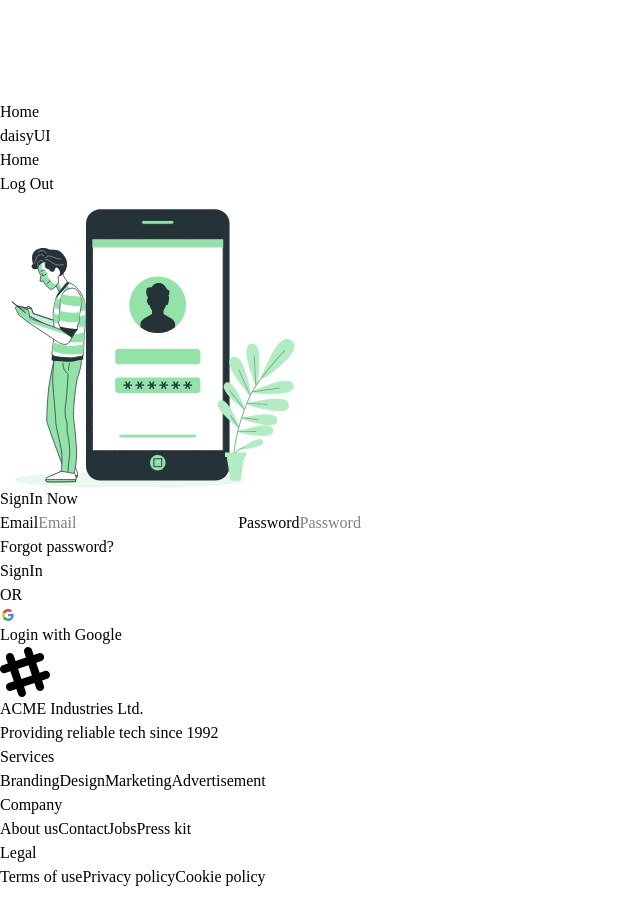
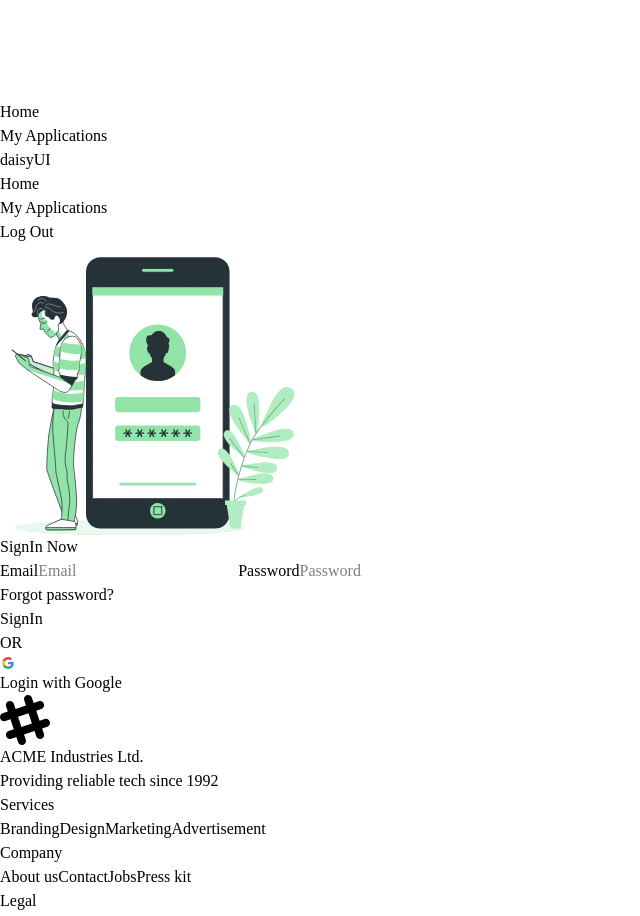
Before and after one commit to Debajit91/career-code, a React (Vite) app: page /signin in a window 1280 px wide. Shown: the part 1180-2096 px from the top of the page, without its empty margins (0-640 px from the left). Before the commit the page ends 2069 px from the top, so only its background shows below. Built offline with nearby package versions, Linux system fonts and the light colour scheme; no server answers; sample sign-in values are in the browser's storage.

Commit message:
my applications page created

```diff
--- /dev/null
+++ b/src/Pages/MyApplicatons/MyApplications.jsx
@@ -0,0 +1,11 @@
+import React from 'react';
+
+const MyApplications = () => {
+    return (
+        <div>
+
+        </div>
+    );
+};
+
+export default MyApplications;
--- a/src/Pages/Shared/NavBar.jsx
+++ b/src/Pages/Shared/NavBar.jsx
@@ -19,6 +19,13 @@ const NavBar = () => {
       <li>
         <NavLink to="/">Home</NavLink>
       </li>
+      {
+        user && <>
+        <li>
+        <NavLink to="/myApplications">My Applications</NavLink>
+      </li>
+        </>
+      }
     </>
   );
   return (
--- a/src/Router/router.jsx
+++ b/src/Router/router.jsx
@@ -8,6 +8,7 @@ import SignIn from "../Pages/SignIn/SignIn";
 import JobDetails from "../Pages/JobDetails/JobDetails";
 import JobApply from "../Pages/JobApply/JobApply";
 import PrivateRoute from "../Routes/PrivateRoute";
+import MyApplications from "../Pages/MyApplicatons/MyApplications";
 
 const router = createBrowserRouter([
   {
@@ -28,6 +29,10 @@ const router = createBrowserRouter([
             element: <PrivateRoute><JobApply></JobApply></PrivateRoute>
         },
         {
+            path: 'myApplications',
+            element: <PrivateRoute><MyApplications></MyApplications></PrivateRoute>
+        },
+        {
             path: '/register',
             Component: Register
         },
```
